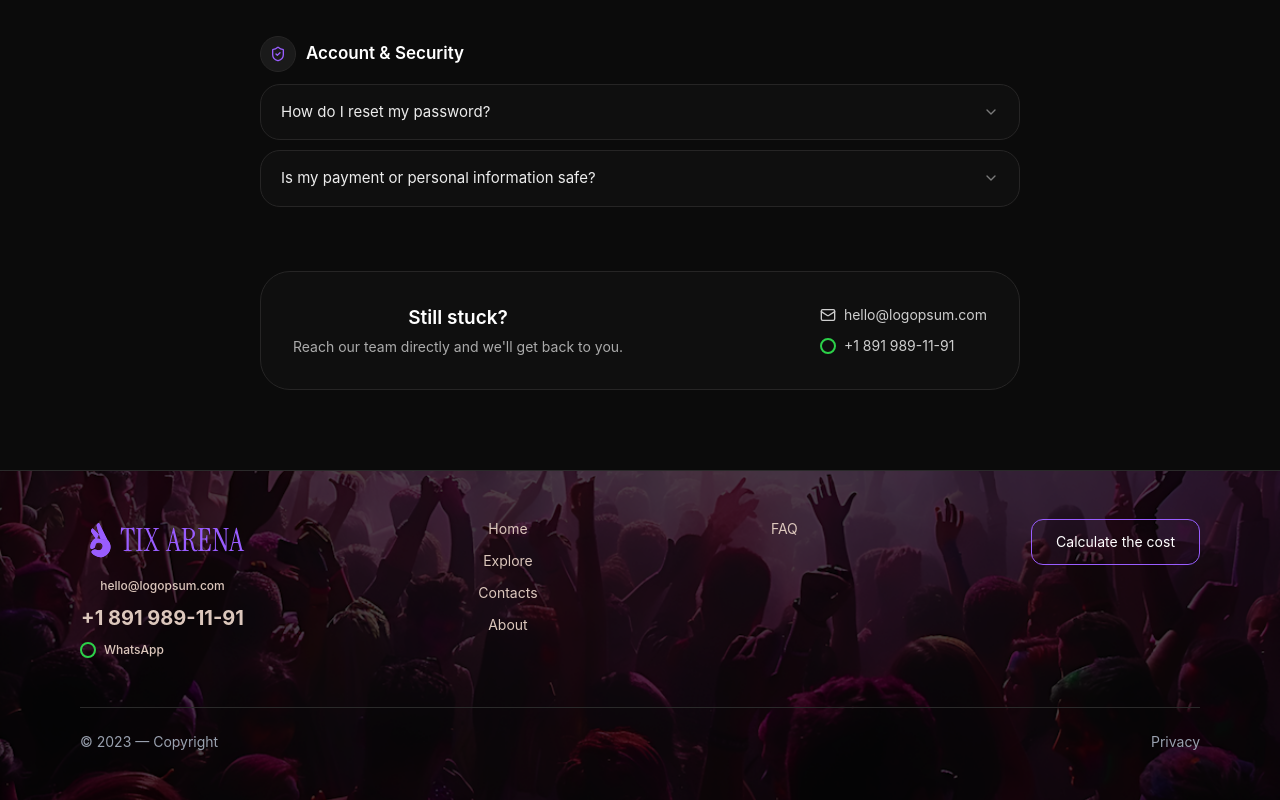
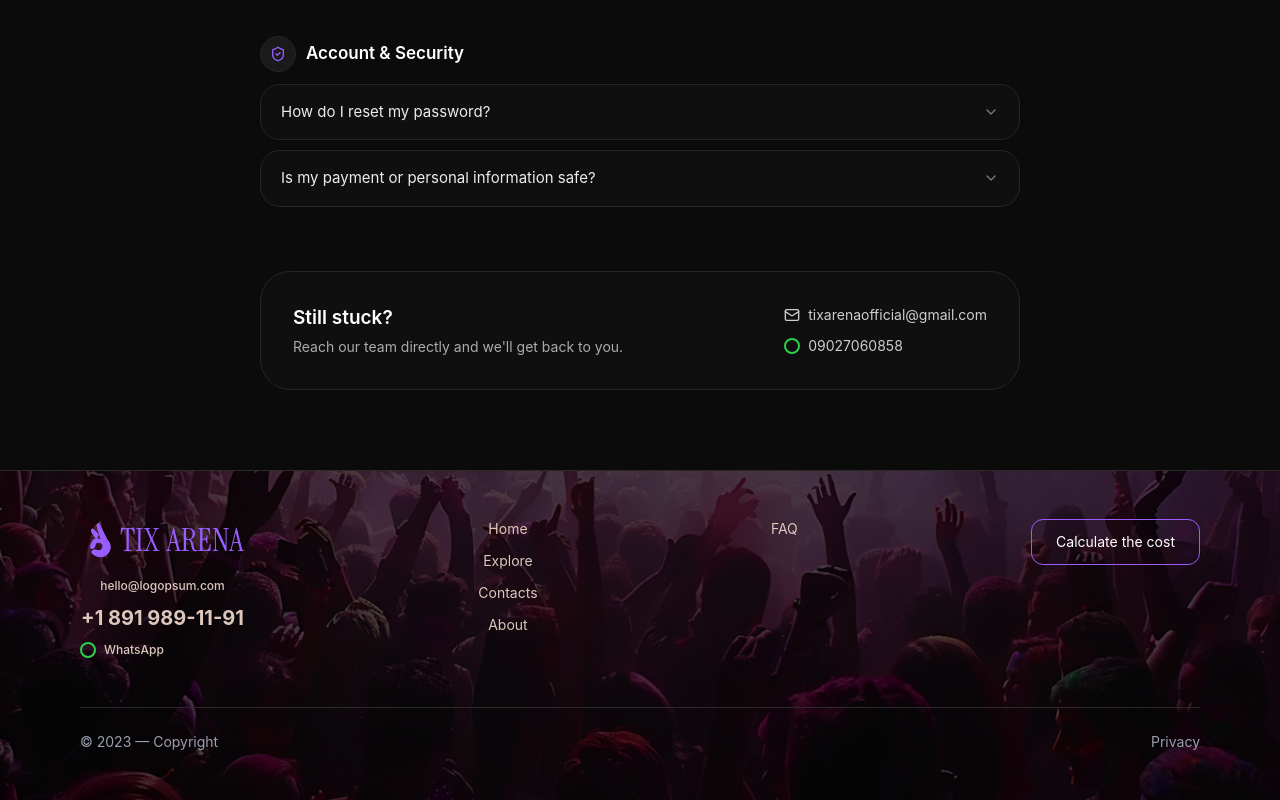
Before and after one commit to IAmKami03/TixArena-Client, a React (Vite) app: page /help in a window 1280 px wide. Shown: the part 893-1693 px from the top of the page. Built offline with nearby package versions, Linux system fonts and the light colour scheme; no server answers.

Commit message:
Fix: Fixed a few bugs

```diff
--- a/src/pages/HelpPage.tsx
+++ b/src/pages/HelpPage.tsx
@@ -1,5 +1,11 @@
 import { useState } from "react";
-import { LuChevronDown, LuMail, LuTicket, LuUserCog, LuShieldCheck } from "react-icons/lu";
+import {
+  LuChevronDown,
+  LuMail,
+  LuTicket,
+  LuUserCog,
+  LuShieldCheck,
+} from "react-icons/lu";
 import whatsappIcon from "../assets/images/eventsImages/whatsapp.svg";
 
 interface FaqItem {
@@ -56,7 +62,7 @@ const FAQ_SECTIONS: FaqSection[] = [
     items: [
       {
         q: "How do I reset my password?",
-        a: "Use the \"Forgot password?\" link on the sign-in page to receive a reset link by email.",
+        a: 'Use the "Forgot password?" link on the sign-in page to receive a reset link by email.',
       },
       {
         q: "Is my payment or personal information safe?",
@@ -116,7 +122,9 @@ const HelpPage = () => {
                         <LuChevronDown
                           size={16}
                           className={`shrink-0 transition-transform ${
-                            isOpen ? "rotate-180 text-[#995DFF]" : "text-[#7A7A7A]"
+                            isOpen
+                              ? "rotate-180 text-[#995DFF]"
+                              : "text-[#7A7A7A]"
                           }`}
                         />
                       </button>
@@ -136,7 +144,7 @@ const HelpPage = () => {
         {/* Contact */}
         <div className="mt-16 bg-[#0F0F0F] border border-[#262525] rounded-[30px] p-6 sm:p-8 flex flex-col sm:flex-row sm:items-center justify-between gap-6">
           <div>
-            <h2 className="text-white text-[19px] font-semibold">
+            <h2 className="text-white text-start text-[19px] font-semibold">
               Still stuck?
             </h2>
             <p className="text-[#ABABAB] text-[14px] mt-1">
@@ -148,11 +156,11 @@ const HelpPage = () => {
               href="mailto:hello@logopsum.com"
               className="flex items-center gap-2 text-[#CECECE] hover:text-white transition-colors"
             >
-              <LuMail size={16} /> hello@logopsum.com
+              <LuMail size={16} /> tixarenaofficial@gmail.com
             </a>
             <span className="flex items-center gap-2 text-[#CECECE]">
               <img src={whatsappIcon} alt="" className="w-4 h-4" />
-              +1 891 989-11-91
+              09027060858
             </span>
           </div>
         </div>
```
